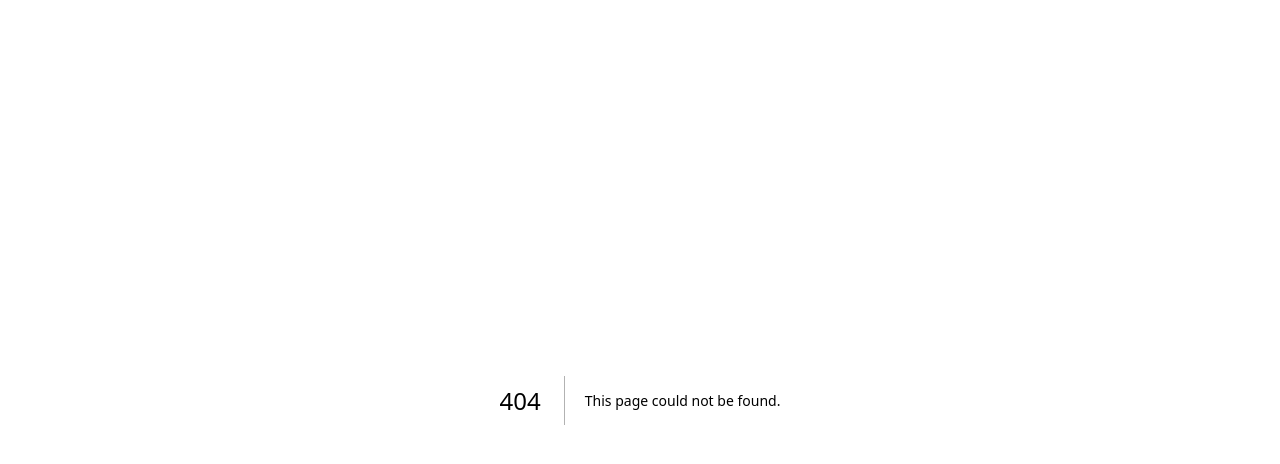
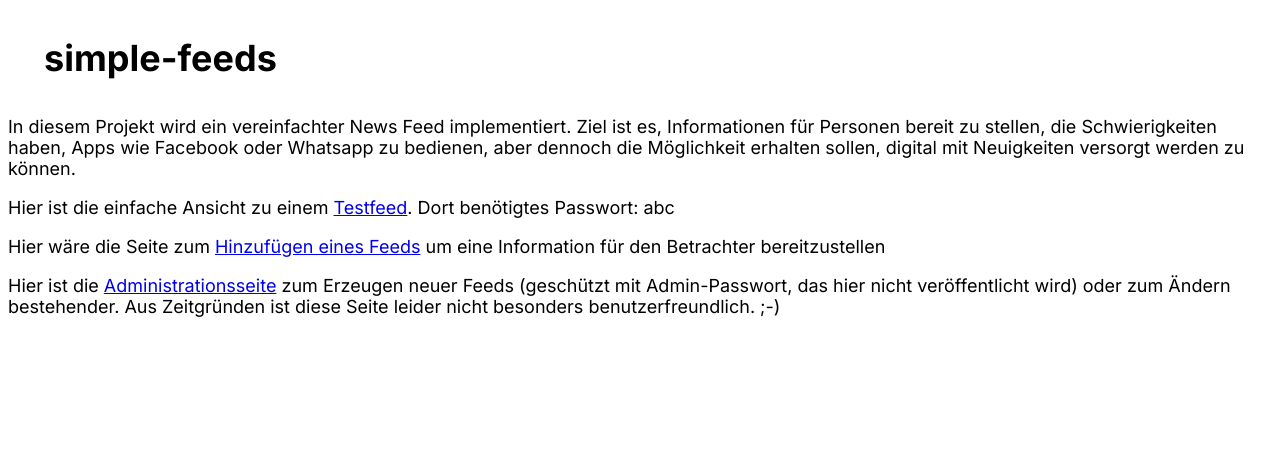
Before and after one commit to preitinger/simple-feed, a Next.js app: page / in a window 1280 px wide. Before the commit this address had no page. Shown: the top 464 px of the page. Built offline with nearby package versions, Linux system fonts and the light colour scheme.

Commit message:
Erster Entwurf Einführungsseite

```diff
--- /dev/null
+++ b/app/page.tsx
@@ -0,0 +1,23 @@
+import Link from "next/link";
+
+export default function Page() {
+    return (
+        <div>
+            <h1>simple-feeds</h1>
+            <p>
+                In diesem Projekt wird ein vereinfachter News Feed implementiert. Ziel ist es, Informationen für Personen bereit zu stellen, die Schwierigkeiten haben, Apps wie Facebook oder Whatsapp zu bedienen, aber dennoch die Möglichkeit erhalten sollen, digital mit Neuigkeiten versorgt werden zu können.
+            </p>
+
+            <p>
+                Hier ist die einfache Ansicht zu einem <Link href='/feed/test'>Testfeed</Link>. Dort benötigtes Passwort: abc
+
+            </p>
+            <p>
+                Hier wäre die Seite zum <Link href='/feed/test/addEntry'>Hinzufügen eines Feeds</Link> um eine Information für den Betrachter bereitzustellen
+            </p>
+            <p>
+                Hier ist die <Link href='/admin'>Administrationsseite</Link> zum Erzeugen neuer Feeds (geschützt mit Admin-Passwort, das hier nicht veröffentlicht wird) oder zum Ändern bestehender. Aus Zeitgründen ist diese Seite leider nicht besonders benutzerfreundlich. ;-)
+            </p>
+        </div>
+    )
+}
```
